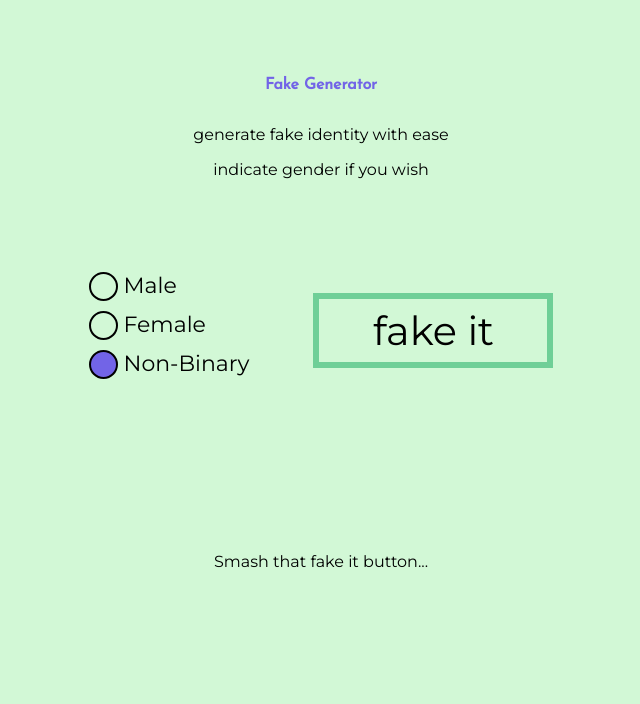
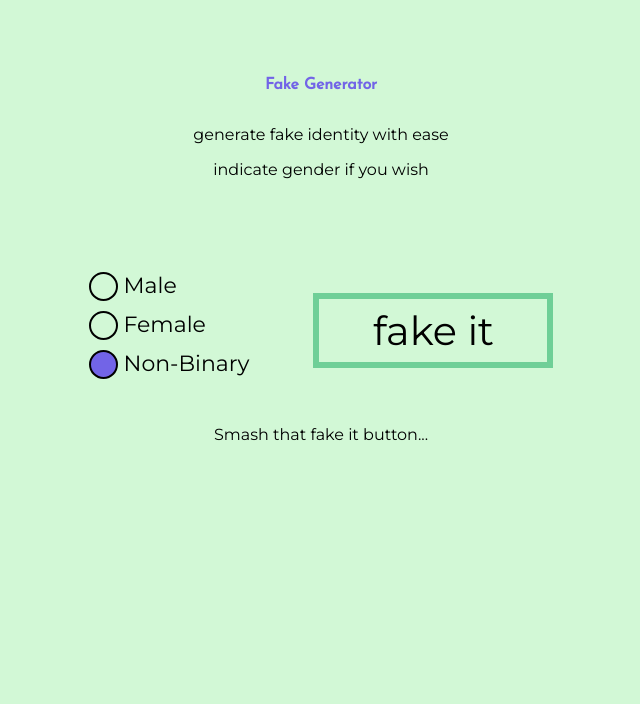
Before and after one commit to divineLush/fake-generator, a website: page index.html in a window 1280 px wide. Shown: the whole page, without its empty margins (319-959 px from the left). Drawn offline with Linux system fonts and the light colour scheme.

Commit message:
improved display of results

```diff
--- a/main.css
+++ b/main.css
@@ -7,7 +7,6 @@
 body {
     margin: 0;
     padding: 0;
-    height: 100vh;
     font-family: 'Montserrat', monospace;
     color: black;
     background-color: #d2f8d6;
@@ -63,7 +62,6 @@ body {
 }
 
 .content__results-container {
-    height: 35vh;
     justify-content: center;
 }
 
```
